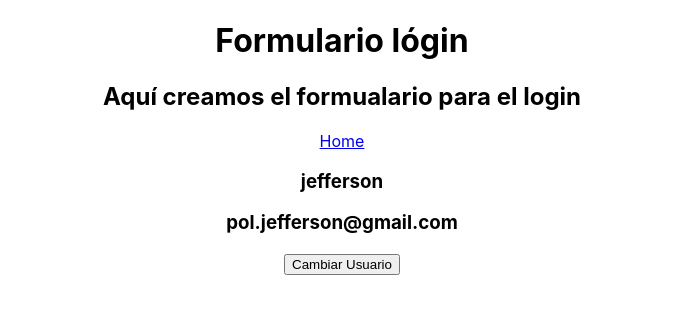
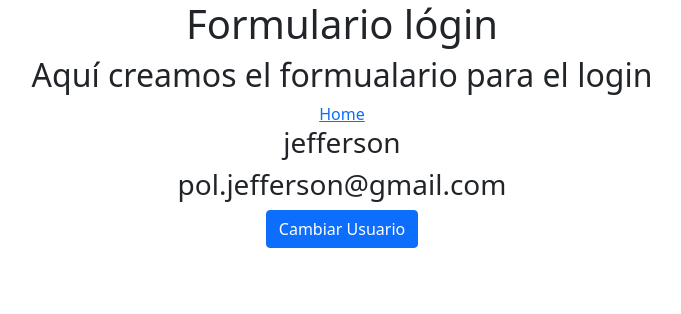
Before and after one commit to jefferson-pol/starter-react, a React (Create React App) app: page /login in a window 1280 px wide. Shown: the top 314 px of the page, without its empty margins (298-979 px from the left). Built offline with nearby package versions, Linux system fonts and the light colour scheme.

Commit message:
configurando bostrap

```diff
--- a/package.json
+++ b/package.json
@@ -3,10 +3,12 @@
   "version": "0.1.0",
   "private": true,
   "dependencies": {
+    "@popperjs/core": "^2.10.1",
     "@testing-library/jest-dom": "^5.11.4",
     "@testing-library/react": "^11.1.0",
     "@testing-library/user-event": "^12.1.10",
     "axios": "^0.21.4",
+    "bootstrap": "^5.1.1",
     "connected-react-router": "^6.9.1",
     "history": "^4.7.1",
     "react": "^17.0.2",
--- a/src/App.js
+++ b/src/App.js
@@ -1,5 +1,8 @@
 import React, {Component} from 'react';
 import { withRouter } from "react-router-dom";
+import 'bootstrap/dist/css/bootstrap.min.css';
+import '@popperjs/core';
+import 'bootstrap/dist/js/bootstrap.min.js';
 import './App.css';
 
 
--- a/src/components/Home/home.jsx
+++ b/src/components/Home/home.jsx
@@ -28,7 +28,7 @@ export default class Home extends Component{
                 <Link to="/login">Login</Link>
                 <h2>{user}</h2>
                 <h2>{email}</h2>
-                <button onClick={()=>{this.cambiarUsuario()}}>Cambiar Usuario</button>
+                <button className="btn btn-success" onClick={()=>{this.cambiarUsuario()}}>Cambiar Usuario</button>
             </div>
         )
     }
--- a/src/components/Login/login.jsx
+++ b/src/components/Login/login.jsx
@@ -30,7 +30,7 @@ export default class Login extends Component{
                 <Link to="/">Home</Link>
                 <h3>{user}</h3>
                 <h3>{email}</h3>
-                <button onClick={this.cambiarUsuario}>Cambiar Usuario</button>
+                <button className="btn btn-primary" onClick={this.cambiarUsuario}>Cambiar Usuario</button>
             </div>
         )
     }
```
Also changed, not shown: 1 other file (tests, documents, lock files or other folders).
